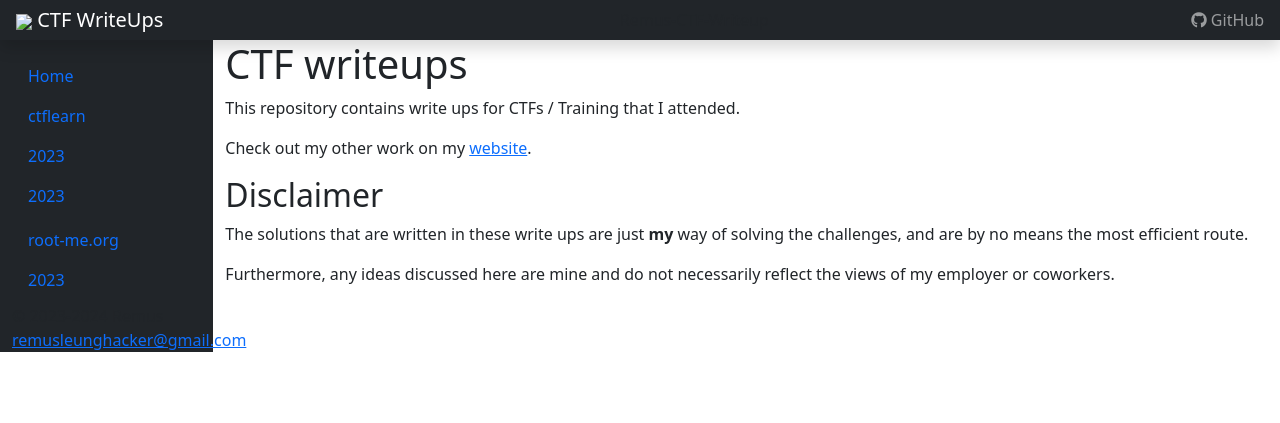
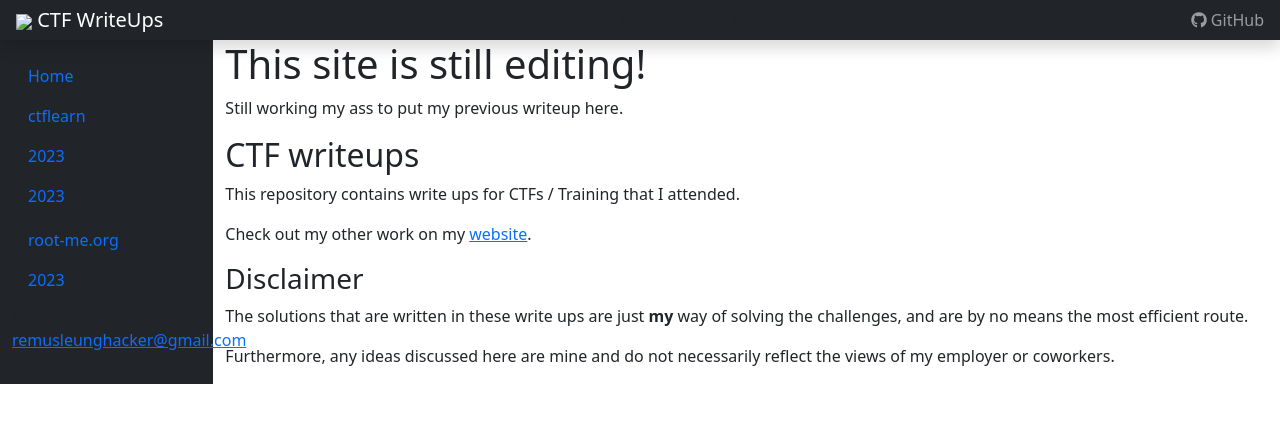
Before and after one commit to RemusDBD/remusctf-writeup, a Jekyll site: the page built from index.md, in a window 1280 px wide. Shown: the top 423 px of the page. Built offline with Jekyll 4.4.1, drawn with Linux system fonts in a browser that asks for light colours; nearby versions of some CDN libraries.

Commit message:
Update index.md

```diff
--- a/index.md
+++ b/index.md
@@ -3,13 +3,17 @@ title: Remus-CTF-Writeup
 layout: default
 ---
 
-# CTF writeups
+# This site is still editing!
+
+Still working my ass to put my previous writeup here.
+
+## CTF writeups
 
 This repository contains write ups for CTFs / Training that I attended.
 
 Check out my other work on my <a href="https://remusdbd.github.io/">website</a>.
 
-## Disclaimer
+### Disclaimer
 
 The solutions that are written in these write ups are just **my** way of solving the challenges, and are by no means the most efficient route.
 
```
